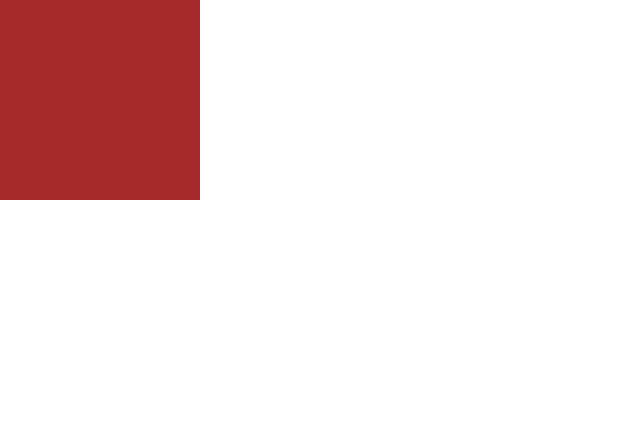
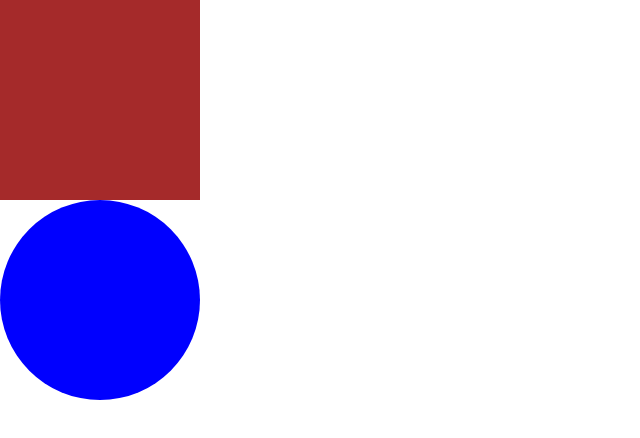
Before and after one commit to LucasAlexandreDev/teste-git-ds1t, a plain HTML site: page index.html in a window 1280 px wide. Shown: the whole page, without its empty margins (0-640 px from the left). Drawn offline with Linux system fonts and the light colour scheme.

Commit message:
estilização do circulo

```diff
--- a/style.css
+++ b/style.css
@@ -9,3 +9,10 @@
     width: 200px;
     height: 200px;
 }
+
+.circulo{
+    background-color: blue;
+    width: 200px;
+    height: 200px;
+    border-radius: 50%;
+}
```
